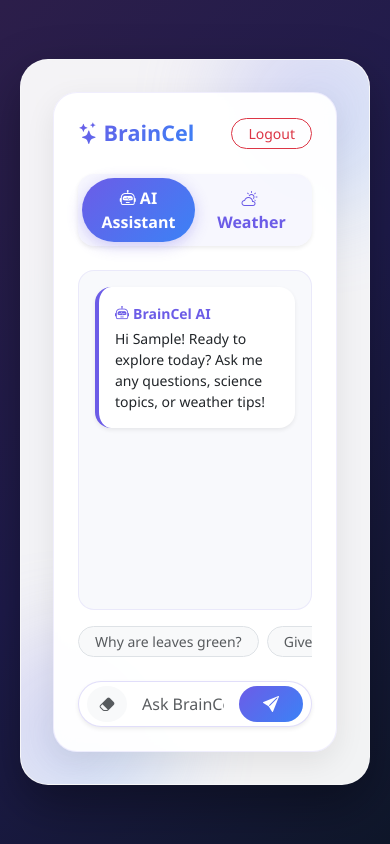
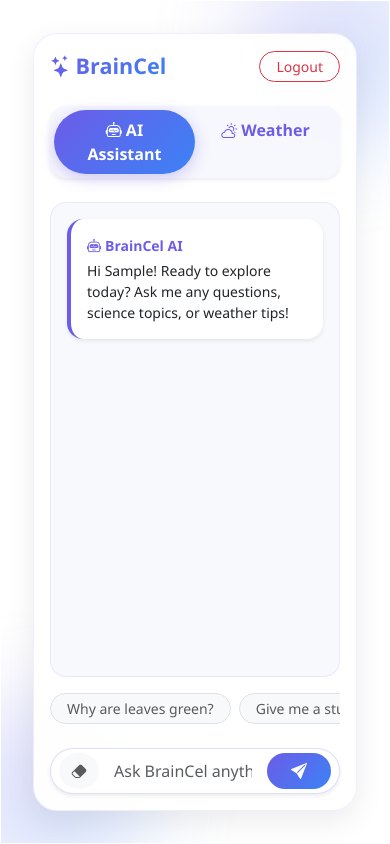
Before and after one commit to nyxxbyte/BrainCel, a Django app: page / in a window 390 px wide. Run offline with Django 5.2, Linux system fonts and the light colour scheme; the visitor is signed in with stand-in values (Sample User, id 1); data that the repository does not hold is empty; some libraries are stand-ins or nearby versions.

Commit message:
mobile layout

```diff
--- a/config/settings.py
+++ b/config/settings.py
@@ -9,7 +9,7 @@
 SECRET_KEY = os.getenv('SECRET_KEY', 'default-key')
 DEBUG = os.getenv('DEBUG', 'True') == 'True'
 
-ALLOWED_HOSTS = ['*']
+ALLOWED_HOSTS = ['nyx07.pythonanywhere.com']
 
 # Authentication Backends
 AUTHENTICATION_BACKENDS = [
--- a/templates/base.html
+++ b/templates/base.html
@@ -5,13 +5,32 @@
     <meta name="viewport" content="width=device-width, initial-scale=1.0">
     <title>{% block title %}BrainCel{% endblock %}</title>
 
-    <!-- PWA Manifest -->
     <link rel="manifest" href="/static/manifest.json">
     <meta name="theme-color" content="#6c5ce7">
 
     <link href="https://cdn.jsdelivr.net/npm/bootstrap@5.3.2/dist/css/bootstrap.min.css" rel="stylesheet">
     <link href="https://cdn.jsdelivr.net/npm/bootstrap-icons@1.11.1/font/bootstrap-icons.css" rel="stylesheet">
     <style>
+
+body {
+    margin: 0;
+    padding: 0;
+    overflow: hidden;
+    background-color: #1a1a2e;
+}
+
+.main-app-wrapper {
+    height: 100dvh;
+    display: flex;
+    flex-direction: column;
+    overflow: hidden;
+}
+
+.chat-history-container {
+    flex-grow: 1;
+    overflow-y: auto;
+    padding: 15px;
+}
         :root {
             --purple-dark: #2c1e4a;
             --purple-main: #6c5ce7;
@@ -139,7 +158,7 @@
             color: var(--text-dark);
         }
 
-        /* Offline Banner Styling */
+
         #offlineBanner {
             position: fixed;
             top: 15px;
@@ -151,9 +170,34 @@
             max-width: 420px;
         }
     </style>
+    <style>
+
+@media (max-width: 768px) {
+    body {
+        margin: 0 !important;
+        padding: 0 !important;
+        background: #ffffff !important; /* Hides the dark blue background behind the card */
+        overflow: hidden !important; /* Prevents accidental scrolling of the background */
+    }
+
+    .cozy-card {
+        position: fixed !important;
+        top: 0 !important;
+        left: 0 !important;
+        width: 100vw !important;
+        max-width: none !important;
+        height: 100dvh !important;
+        margin: 0 !important;
+        border-radius: 0 !important;
+        z-index: 9999 !important;
+        display: flex;
+        flex-direction: column;
+    }
+}
+</style>
 </head>
 <body>
-    <!-- Offline Alert Banner -->
+
     <div id="offlineBanner" class="alert alert-warning text-center shadow-lg rounded-4 py-2 border-0 fw-semibold small">
         <i class="bi bi-wifi-off me-2"></i>You are currently offline. Basic functionality remains available.
     </div>
@@ -176,7 +220,6 @@
             }
         }
 
-        // PWA Service Worker Registration
         if ('serviceWorker' in navigator) {
             window.addEventListener('load', () => {
                 navigator.serviceWorker.register('/serviceworker.js')
@@ -185,7 +228,6 @@
             });
         }
 
-        // Offline Detection Logic
         function updateOnlineStatus() {
             const banner = document.getElementById('offlineBanner');
             if (!navigator.onLine) {
--- a/templates/index.html
+++ b/templates/index.html
@@ -38,11 +38,13 @@
     }
 </style>
 
-<div class="cozy-card" style="max-width: 540px; width: 100%; margin: 0 auto;">
+<!-- Added main-app-wrapper and mx-auto to the very first line -->
+<div class="cozy-card main-app-wrapper mx-auto" style="max-width: 540px; width: 100%;">
     <div class="organic-blob blob-1"></div>
     <div class="organic-blob blob-2"></div>
 
-    <div class="card-content p-4">
+    <!-- Added d-flex flex-column h-100 to make the inside stretch to the bottom -->
+    <div class="card-content p-3 p-md-4 d-flex flex-column h-100">
         <!-- Header -->
         <div class="d-flex justify-content-between align-items-center mb-4">
             <span class="fw-bold fs-4" style="background: var(--braincel-gradient); -webkit-background-clip: text; -webkit-text-fill-color: transparent;">
@@ -69,10 +71,13 @@
             </li>
         </ul>
 
-        <div class="tab-content" id="appTabsContent">
+        <div class="tab-content flex-grow-1" id="appTabsContent">
             <!-- TAB 1: AI ASSISTANT -->
-            <div class="tab-pane fade {% if not request.GET.city %}show active{% endif %}" id="ai-content" role="tabpanel">
-                <div class="chat-container mb-3 p-3 rounded-4" id="chatWindow" style="height: 340px; overflow-y: auto; background: #f8f9fc; border: 1px solid rgba(108, 92, 231, 0.1);">
+            <!-- Note: We wrap the inside of the tab in a flex column so it pushes the input to the bottom -->
+            <div class="tab-pane fade {% if not request.GET.city %}show active{% endif %} h-100" id="ai-content" role="tabpanel">
+                <div class="d-flex flex-column h-100">
+                    <!-- CHANGED: Replaced height: 340px with flex-grow-1 so it takes up all dynamic screen space -->
+                    <div class="chat-container flex-grow-1 mb-3 p-3 rounded-4" id="chatWindow" style="overflow-y: auto; background: #f8f9fc; border: 1px solid rgba(108, 92, 231, 0.1);">
                         <div class="ai-msg mb-3 p-3 rounded-4 shadow-sm" style="background: #ffffff; border-left: 4px solid var(--braincel-purple);">
                             <div class="fw-bold small mb-1" style="color: var(--braincel-purple);"><i class="bi bi-robot me-1"></i>BrainCel AI</div>
                             <div class="small text-dark">Hi {{ user.first_name|default:user.username }}! Ready to explore today? Ask me any questions, science topics, or weather tips!</div>
@@ -86,8 +91,8 @@
                         <button type="button" class="btn btn-sm btn-light rounded-pill border text-muted small px-3" onclick="usePreset('Explain photosynthesis simply')">Explain photosynthesis</button>
                     </div>
 
-                <!-- Input Form -->
-                <form id="chatForm" onsubmit="submitChat(event)">
+                    <!-- Input Form (This will now stick to the bottom) -->
+                    <form id="chatForm" onsubmit="submitChat(event)" class="mt-auto">
                         {% csrf_token %}
                         <div class="input-group shadow-sm rounded-pill p-1" style="background: white; border: 1px solid rgba(108, 92, 231, 0.2);">
                             <button type="button" class="btn btn-light text-muted border-0 rounded-circle ms-1" onclick="clearChat()" title="Clear Chat">
@@ -100,9 +105,10 @@
                         </div>
                     </form>
                 </div>
+            </div>
 
             <!-- TAB 2: WEATHER DASHBOARD -->
-            <div class="tab-pane fade {% if request.GET.city %}show active{% endif %} text-center" id="weather-content" role="tabpanel">
+            <div class="tab-pane fade {% if request.GET.city %}show active{% endif %} text-center h-100 overflow-y-auto" id="weather-content" role="tabpanel">
                 <form method="GET" class="mb-4">
                     <div class="input-group shadow-sm rounded-pill p-1" style="background: white; border: 1px solid rgba(108, 92, 231, 0.2);">
                         <input type="text" name="city" class="form-control border-0 bg-transparent shadow-none px-4" placeholder="Enter city name..." value="{{ city }}">
```
Lines whose indentation alone changed are shown as unchanged.
